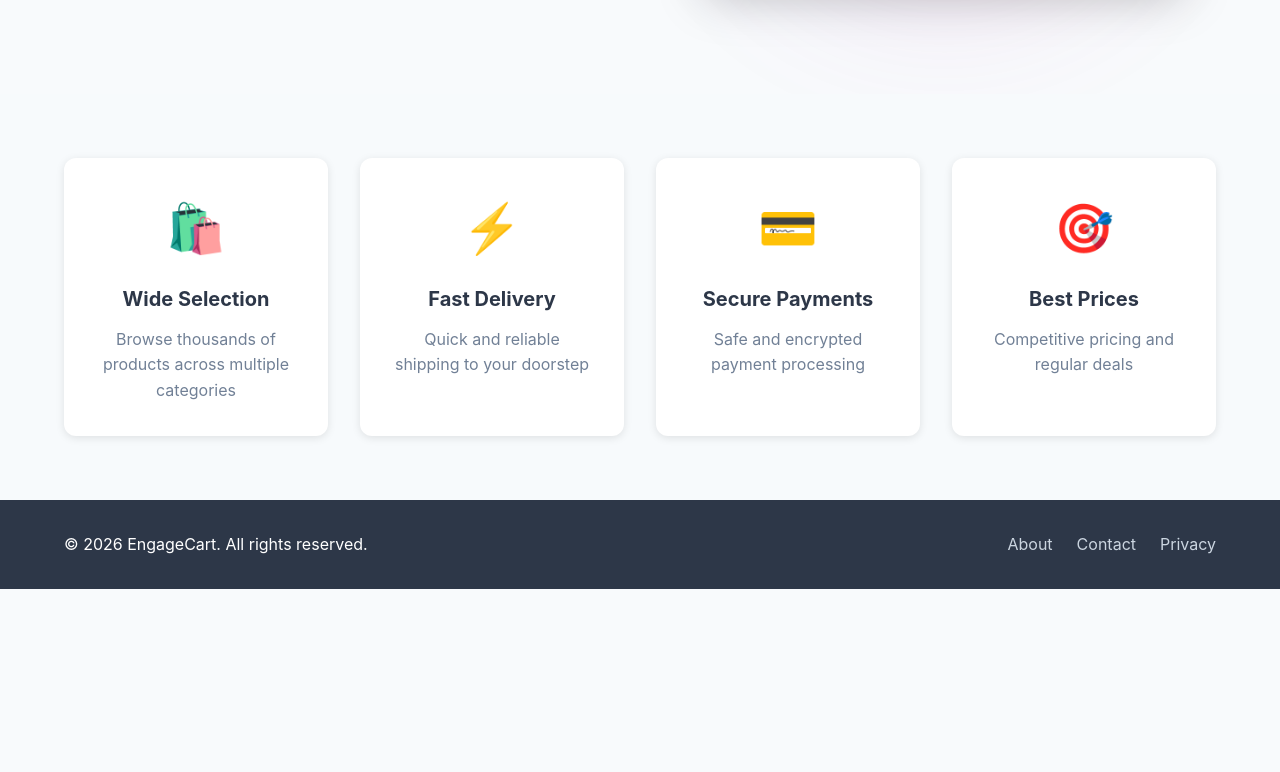
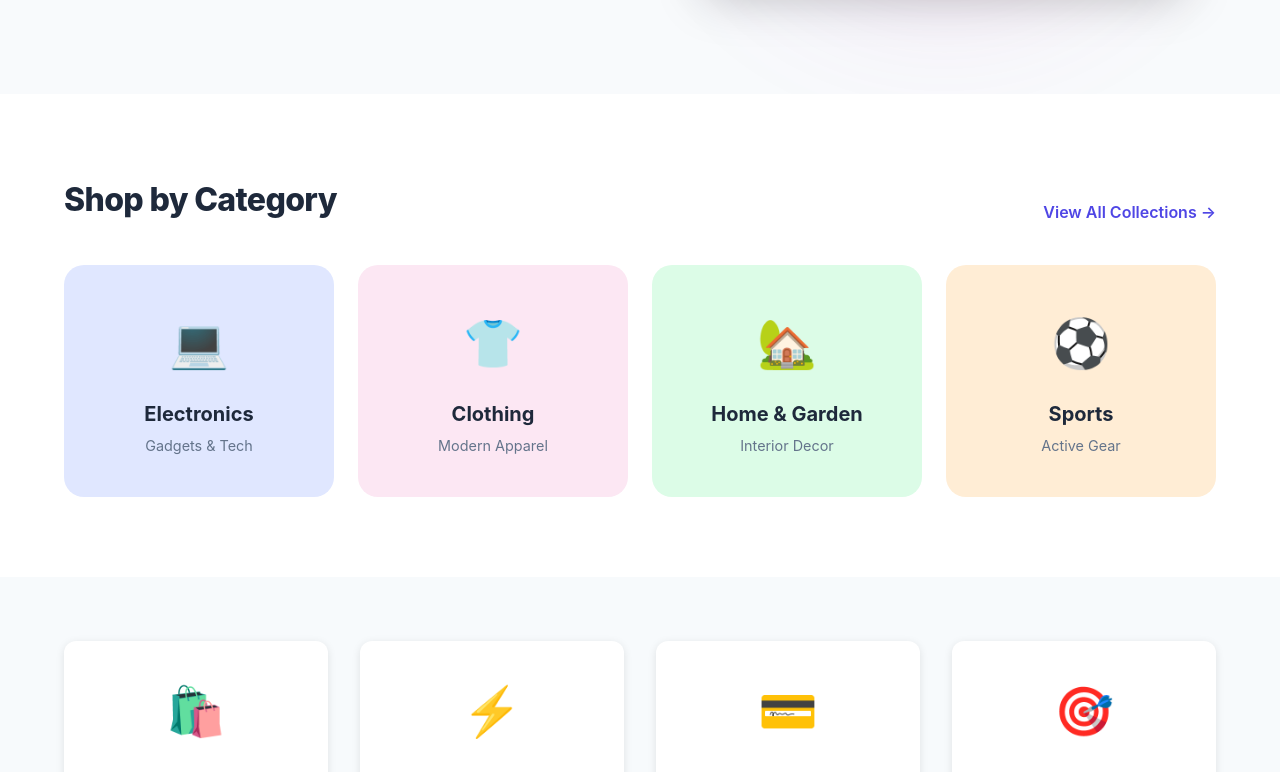
Before and after one commit to mrsandy1965/EngageCart, a React (Vite) app in the folder frontend/: page / in a window 1280 px wide. Shown: the part 548-1320 px from the top of the page. Before the commit the page ends 1137 px from the top, so only its background shows below. Built offline with nearby package versions, Linux system fonts and the light colour scheme; no server answers.

Commit message:
feat(home): add featured categories quick navigation

```diff
--- a/frontend/src/pages/Home.css
+++ b/frontend/src/pages/Home.css
@@ -126,6 +126,85 @@
   100% { transform: translateY(0px); }
 }
 
+.categories-preview {
+  padding: 5rem 0;
+  background: white;
+}
+
+.section-header {
+  display: flex;
+  justify-content: space-between;
+  align-items: flex-end;
+  margin-bottom: 2.5rem;
+}
+
+.section-header h2 {
+  font-size: 2rem;
+  font-weight: 800;
+  color: #1e293b;
+  margin: 0;
+  letter-spacing: -0.02em;
+}
+
+.link-hover {
+  color: #4f46e5;
+  font-weight: 600;
+  text-decoration: none;
+  transition: all 0.2s;
+  position: relative;
+}
+
+.link-hover:hover {
+  color: #4338ca;
+  padding-right: 4px;
+}
+
+.category-grid {
+  display: grid;
+  grid-template-columns: repeat(auto-fit, minmax(240px, 1fr));
+  gap: 1.5rem;
+}
+
+.category-card {
+  display: flex;
+  flex-direction: column;
+  align-items: center;
+  padding: 2.5rem 2rem;
+  background: var(--bg, #f8fafc);
+  border-radius: 20px;
+  text-decoration: none;
+  color: inherit;
+  transition: all 0.3s cubic-bezier(0.4, 0, 0.2, 1);
+}
+
+.category-card:hover {
+  transform: translateY(-8px);
+  box-shadow: 0 20px 25px -5px rgba(0, 0, 0, 0.1), 0 10px 10px -5px rgba(0, 0, 0, 0.04);
+}
+
+.category-icon {
+  font-size: 3rem;
+  margin-bottom: 1rem;
+  transition: transform 0.3s ease;
+}
+
+.category-card:hover .category-icon {
+  transform: scale(1.15) rotate(5deg);
+}
+
+.category-card h3 {
+  font-size: 1.25rem;
+  font-weight: 700;
+  color: #1e293b;
+  margin: 0 0 0.25rem 0;
+}
+
+.category-card p {
+  color: #64748b;
+  font-size: 0.9rem;
+  margin: 0;
+}
+
 .features {
   padding: 4rem 0;
   background: #f7fafc;
--- a/frontend/src/pages/Home.jsx
+++ b/frontend/src/pages/Home.jsx
@@ -44,6 +44,37 @@ const Home = () => {
           </div>
         </div>
       </section>
+
+      <section className="categories-preview">
+        <div className="container">
+          <div className="section-header">
+            <h2>Shop by Category</h2>
+            <Link to="/products" className="link-hover">View All Collections →</Link>
+          </div>
+          <div className="category-grid">
+            <Link to="/products?category=Electronics" className="category-card" style={{ '--bg': '#e0e7ff' }}>
+              <span className="category-icon">💻</span>
+              <h3>Electronics</h3>
+              <p>Gadgets & Tech</p>
+            </Link>
+            <Link to="/products?category=Clothing" className="category-card" style={{ '--bg': '#fce7f3' }}>
+              <span className="category-icon">👕</span>
+              <h3>Clothing</h3>
+              <p>Modern Apparel</p>
+            </Link>
+            <Link to="/products?category=Home" className="category-card" style={{ '--bg': '#dcfce7' }}>
+              <span className="category-icon">🏡</span>
+              <h3>Home & Garden</h3>
+              <p>Interior Decor</p>
+            </Link>
+            <Link to="/products?category=Sports" className="category-card" style={{ '--bg': '#ffedd5' }}>
+              <span className="category-icon">⚽</span>
+              <h3>Sports</h3>
+              <p>Active Gear</p>
+            </Link>
+          </div>
+        </div>
+      </section>
       <section className="features">
         <div className="container">
           <div className="features-grid">
```
